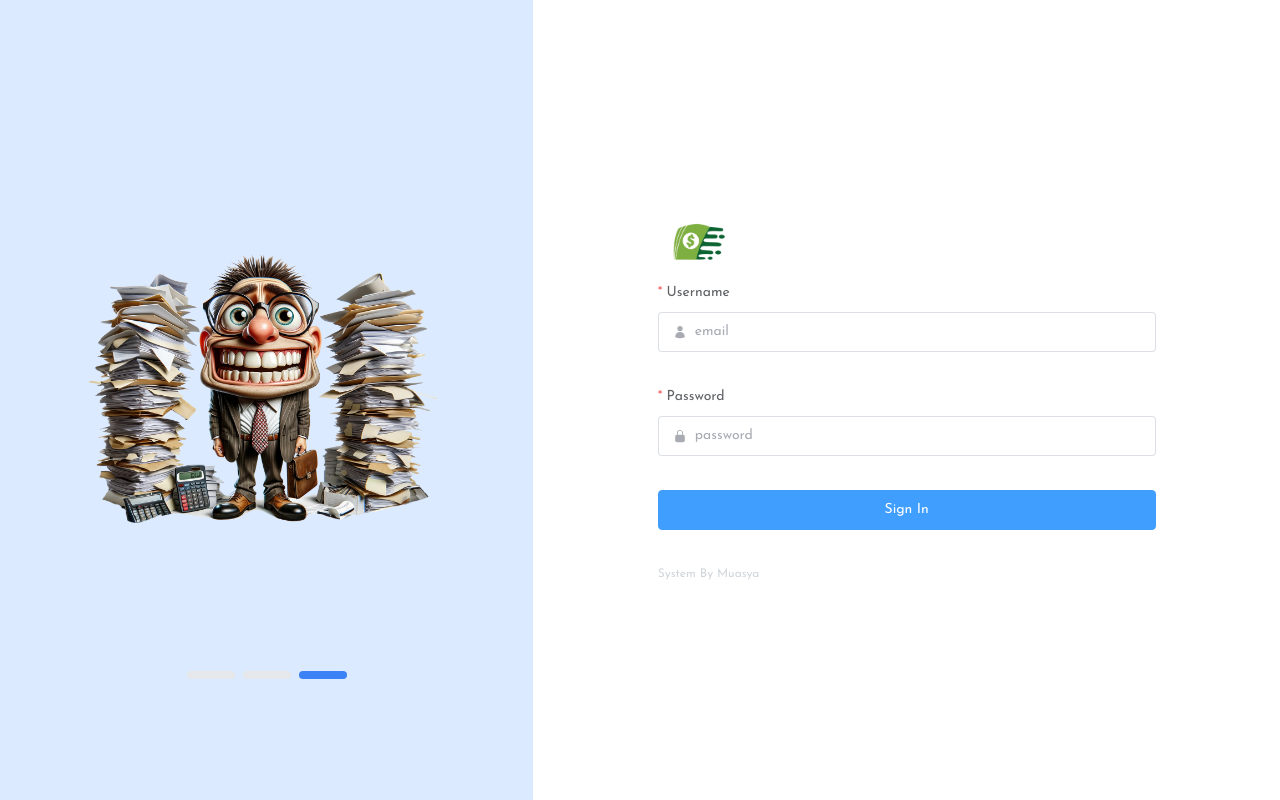
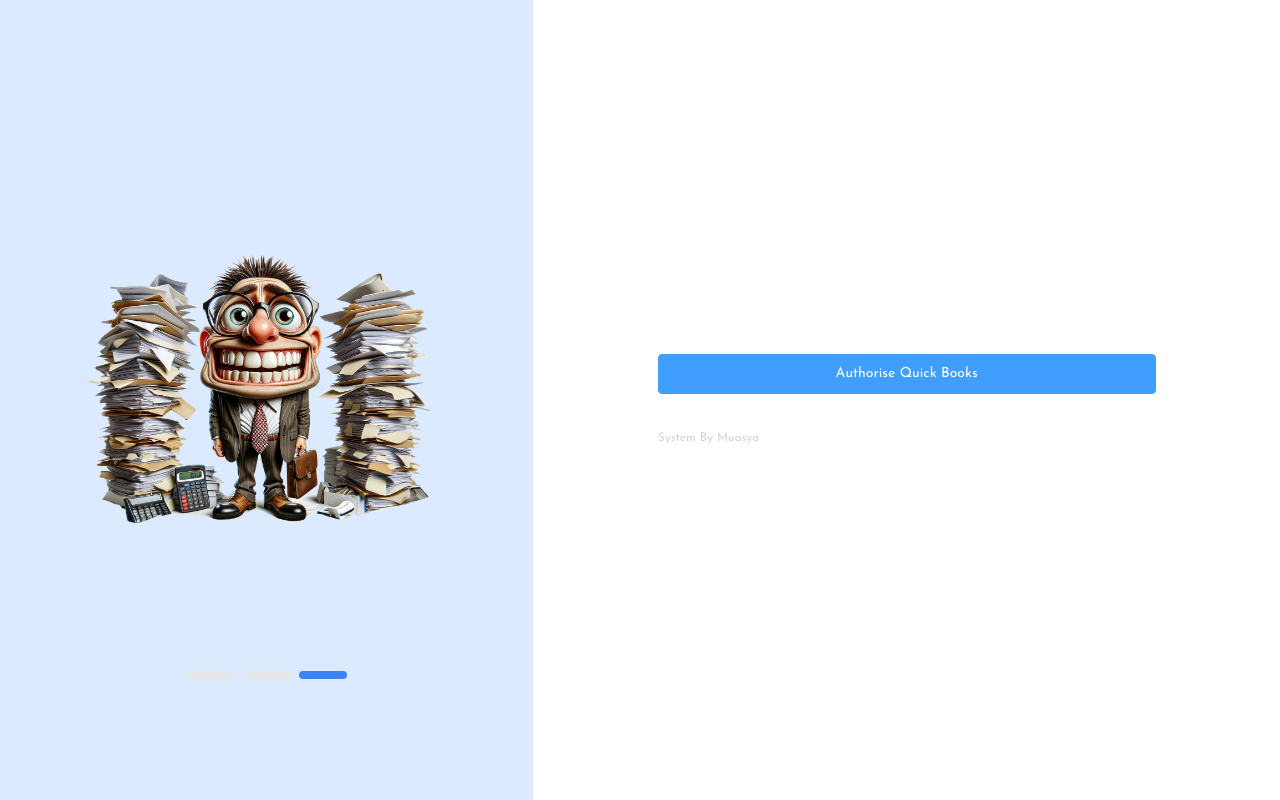
Before and after one commit to muasya-victor/quick-validate-frontend, a Vue app: page / in a window 1280 px wide. Built offline with nearby package versions, Linux system fonts and the light colour scheme.

Commit message:
quick books auth

```diff
--- a/src/components/TheDashboardView.vue
+++ b/src/components/TheDashboardView.vue
@@ -111,16 +111,16 @@ watch(route, updateBreadcrumbs, { immediate: true });
                   {{authData?.user?.phone_local_number}}
                 </p>
               </div>
-              <el-button type="primary"
-                         size="large"
-                  @click="authoriseQuickBooks"
-                  class="w-full">
-                Authorise Quickbooks
+<!--              <el-button type="primary"-->
+<!--                         size="large"-->
+<!--                  @click="authoriseQuickBooks"-->
+<!--                  class="w-full">-->
+<!--                Authorise Quickbooks-->
 
-                <svg xmlns="http://www.w3.org/2000/svg" fill="none" viewBox="0 0 24 24" stroke-width="1.5" stroke="currentColor" class="w-6 h-6">
-                  <path stroke-linecap="round" stroke-linejoin="round" d="M15.75 9V5.25A2.25 2.25 0 0 0 13.5 3h-6a2.25 2.25 0 0 0-2.25 2.25v13.5A2.25 2.25 0 0 0 7.5 21h6a2.25 2.25 0 0 0 2.25-2.25V15m3 0 3-3m0 0-3-3m3 3H9" />
-                </svg>
-              </el-button>
+<!--                <svg xmlns="http://www.w3.org/2000/svg" fill="none" viewBox="0 0 24 24" stroke-width="1.5" stroke="currentColor" class="w-6 h-6">-->
+<!--                  <path stroke-linecap="round" stroke-linejoin="round" d="M15.75 9V5.25A2.25 2.25 0 0 0 13.5 3h-6a2.25 2.25 0 0 0-2.25 2.25v13.5A2.25 2.25 0 0 0 7.5 21h6a2.25 2.25 0 0 0 2.25-2.25V15m3 0 3-3m0 0-3-3m3 3H9" />-->
+<!--                </svg>-->
+<!--              </el-button>-->
 
               <button
                   @click="logout"
--- a/src/router/index.js
+++ b/src/router/index.js
@@ -18,6 +18,7 @@ import InvoiceList from "@/views/invoices/InvoiceList.vue";
 import ValidatedInvoice from "@/views/invoices/ValidatedInvoice.vue";
 import ManualInvoiceValidation from "@/views/invoices/ManualInvoiceValidation.vue";
 import AuthoriseQuickbooks from "@/views/quickbooks/AuthoriseQuickbooks.vue";
+import QuickBooksAuth from "@/views/auth/ui/QuickBooksAuth.vue";
 
 const routes = [
   {
@@ -32,10 +33,26 @@ const routes = [
   },
   {
     name:'login',
-    path: '/',
+    path: '/login',
     component: LoginView,
     meta: {
       slug: 'Login',
+    },
+  },
+  {
+    name:'auth',
+    path: '/',
+    component: QuickBooksAuth,
+    meta: {
+      slug: 'Quick Books Auth',
+    },
+  },
+  {
+    name:'auth',
+    path: '/',
+    component: QuickBooksAuth,
+    meta: {
+      slug: 'Quick Books Auth',
     },
   },
   {
--- a/src/views/auth/forms/LoginForm.vue
+++ b/src/views/auth/forms/LoginForm.vue
@@ -49,7 +49,7 @@
       >
         <!--                @click="submitForm(loginFormRef)"-->
 
-        Sign In
+        Sign In to Quick Validate
       </el-button>
     </div>
     <div class="text-sm hidden">
--- /dev/null
+++ b/src/views/auth/ui/QuickBooksAuth.vue
@@ -0,0 +1,22 @@
+<script setup>
+  import {baseUrl} from "@/utility/api.js";
+  import AlternativeAuthWraper from "@/views/auth/ui/AlternativeAuthWraper.vue";
+  import AuthWrapper from "@/views/auth/ui/AuthWrapper.vue";
+
+  const routeToBackend = ()=>{
+    window.location.href = `${baseUrl}login`
+  }
+</script>
+
+<template>
+  <AuthWrapper>
+    <div class="w-full h-full flex flex-col justify-center ">
+      <el-button type="primary" size="large" @click="routeToBackend">Authorise Quick Books</el-button>
+    </div>
+  </AuthWrapper>
+
+</template>
+
+<style scoped>
+
+</style>
--- /dev/null
+++ b/src/views/auth/view/QuickBooksAuth.vue
@@ -0,0 +1,17 @@
+<script setup>
+  import {baseUrl} from "@/utility/api.js";
+
+  const routeToBackend = ()=>{
+    window.location.href = `${baseUrl}/login/`
+  }
+</script>
+
+<template>
+  <div class="w-full h-full flex flex-col justify-center items-center">
+    <el-button @click="routeToBackend">Authorise Quick Books</el-button>
+  </div>
+</template>
+
+<style scoped>
+
+</style>
```
